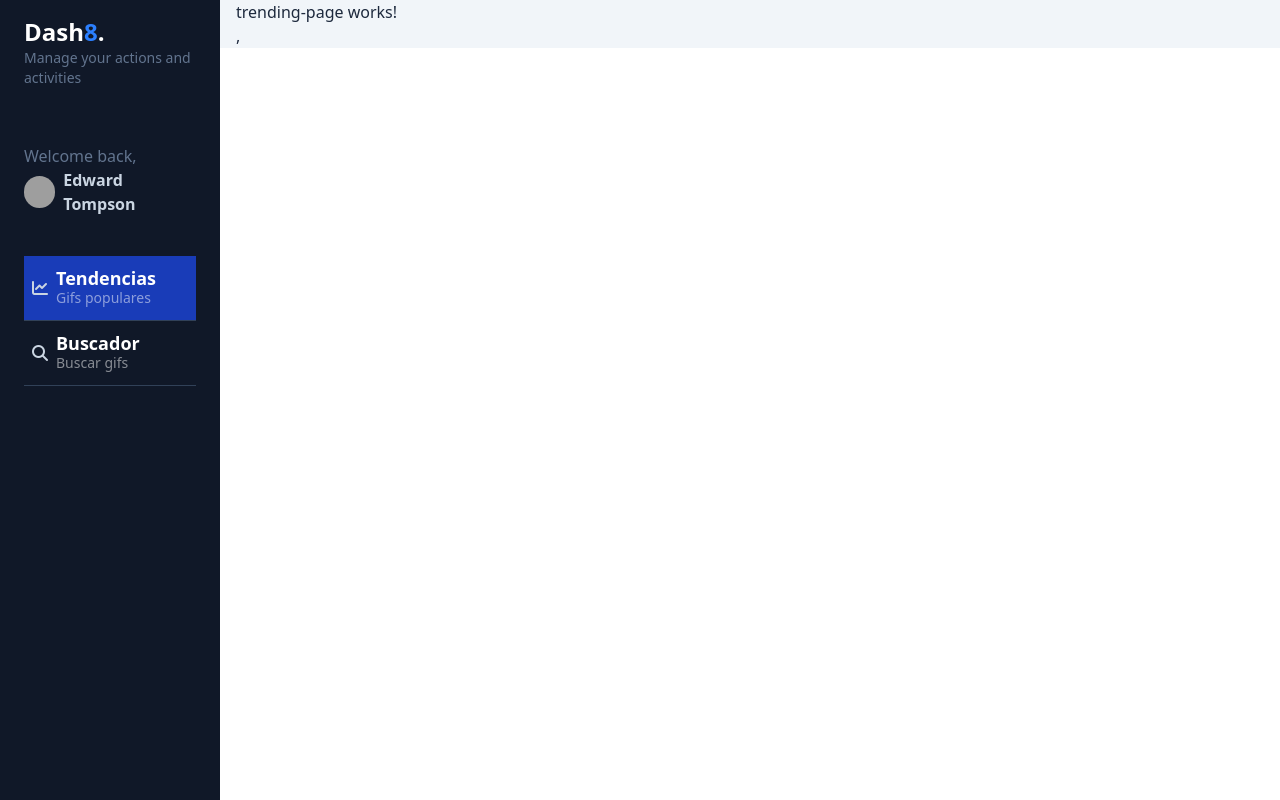
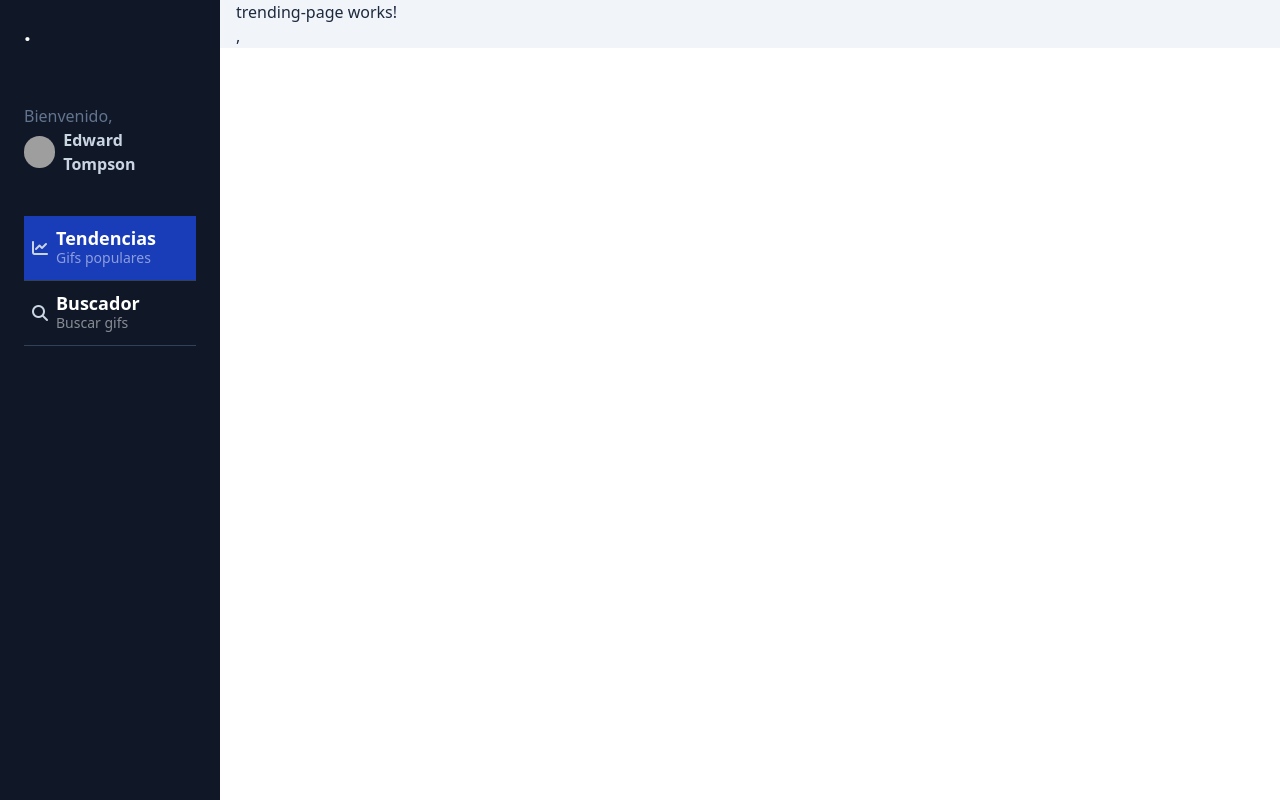
Before and after one commit to Ander0506/gifs-app-2025, an Angular app: page /dashboard/trending in a window 1280 px wide. Built offline with nearby package versions, Linux system fonts and the light colour scheme; grey boxes are pictures that could not be loaded.

Commit message:
Add environment configuration and update side menu header with dynamic content

```diff
--- a/angular.json
+++ b/angular.json
@@ -50,7 +50,13 @@
             "development": {
               "optimization": false,
               "extractLicenses": false,
-              "sourceMap": true
+              "sourceMap": true,
+              "fileReplacements": [
+                {
+                  "replace": "src/environments/environment.ts",
+                  "with": "src/environments/environment.development.ts"
+                }
+              ]
             }
           },
           "defaultConfiguration": "production"
--- a/src/app/gifs/components/side-menu/side-menu-headaer/side-menu-headaer.component.html
+++ b/src/app/gifs/components/side-menu/side-menu-headaer/side-menu-headaer.component.html
@@ -1,9 +1,9 @@
 <div id="logo" class="my-4 px-6">
-    <h1 class="text-lg md:text-2xl font-bold text-white">Dash<span class="text-blue-500">8</span>.</h1>
-    <p class="text-slate-500 text-sm">Manage your actions and activities</p>
+    <h1 class="text-lg md:text-2xl font-bold text-white">{{ envs.companyName }}<span class="text-blue-500">{{ envs.companyName2 }}</span>.</h1>
+    <p class="text-slate-500 text-sm">{{ envs.companySlogan }}</p>
 </div>
 <div id="profile" class="px-6 py-10">
-    <p class="text-slate-500">Welcome back,</p>
+    <p class="text-slate-500">Bienvenido,</p>
     <a href="#" class="inline-flex space-x-2 items-center">
         <span>
             <img class="rounded-full w-8 h-8" src="https://images.unsplash.com/photo-1542909168-82c3e7fdca5c?ixlib=rb-4.0.3&ixid=MnwxMjA3fDB8MHxwaG90by1wYWdlfHx8fGVufDB8fHx8&auto=format&fit=crop&w=128&q=80" alt="">
--- a/src/app/gifs/components/side-menu/side-menu-headaer/side-menu-headaer.component.ts
+++ b/src/app/gifs/components/side-menu/side-menu-headaer/side-menu-headaer.component.ts
@@ -1,7 +1,10 @@
 import { Component } from '@angular/core';
+import { environment } from '@enviroments/environment';
 
 @Component({
   selector: 'gifs-side-menu-headaer',
   templateUrl: './side-menu-headaer.component.html',
 })
-export class SideMenuHeadaerComponent { }
+export class SideMenuHeadaerComponent {
+  envs = environment
+}
--- /dev/null
+++ b/src/environments/environment.development.ts
@@ -0,0 +1 @@
+export const environment = {};
--- /dev/null
+++ b/src/environments/environment.ts
@@ -0,0 +1,11 @@
+export const environment = {
+  production: true,
+  companyName: 'Gifs',
+  companyName2: 'App',
+  companySlogan: 'Maneja tus gifs',
+
+  // ApiKeys
+
+  //URLS
+
+};
--- a/tsconfig.json
+++ b/tsconfig.json
@@ -3,6 +3,10 @@
 {
   "compileOnSave": false,
   "compilerOptions": {
+    "baseUrl": ".",
+    "paths": {
+      "@enviroments/*": ["src/environments/*"]
+    },
     "outDir": "./dist/out-tsc",
     "strict": true,
     "noImplicitOverride": true,
```
